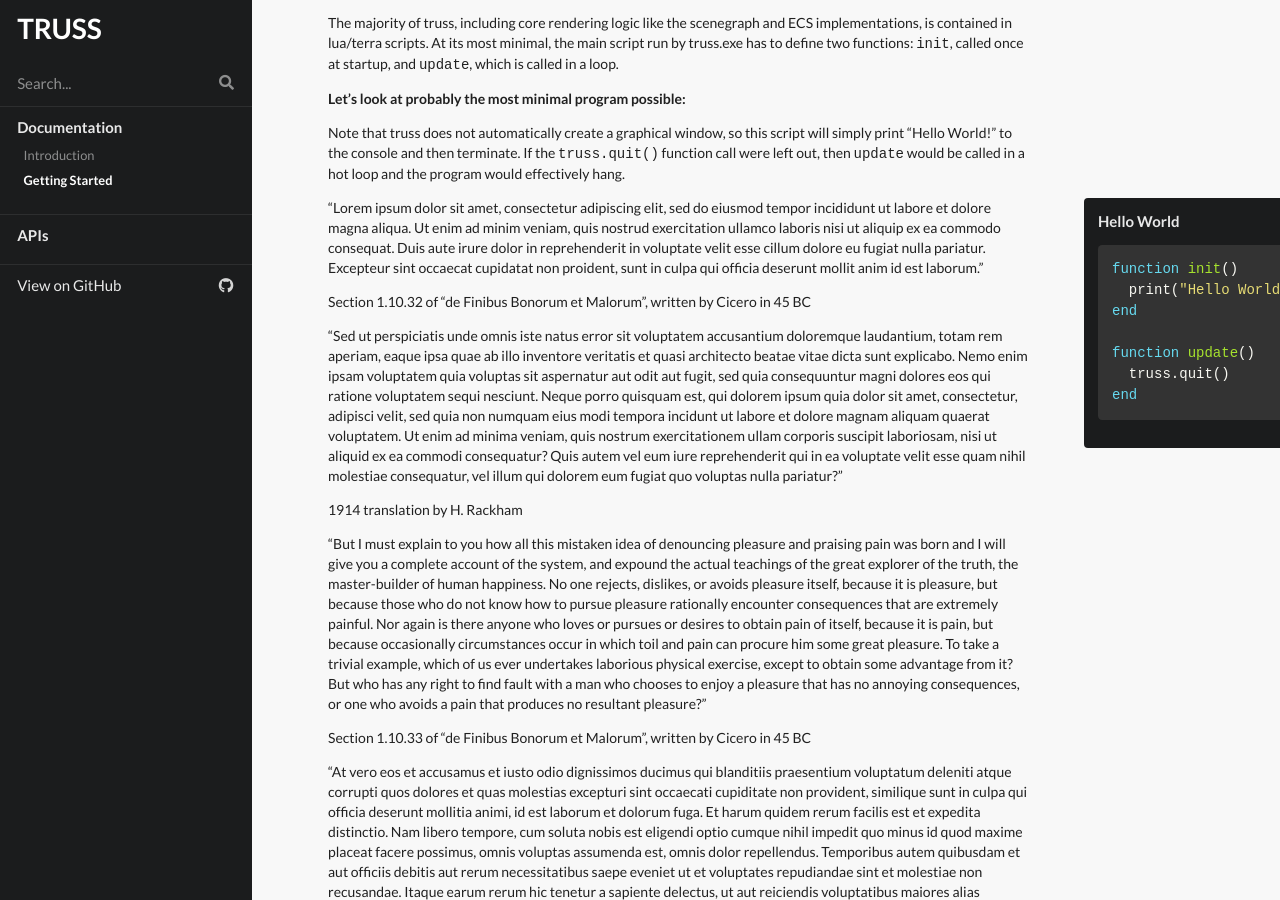
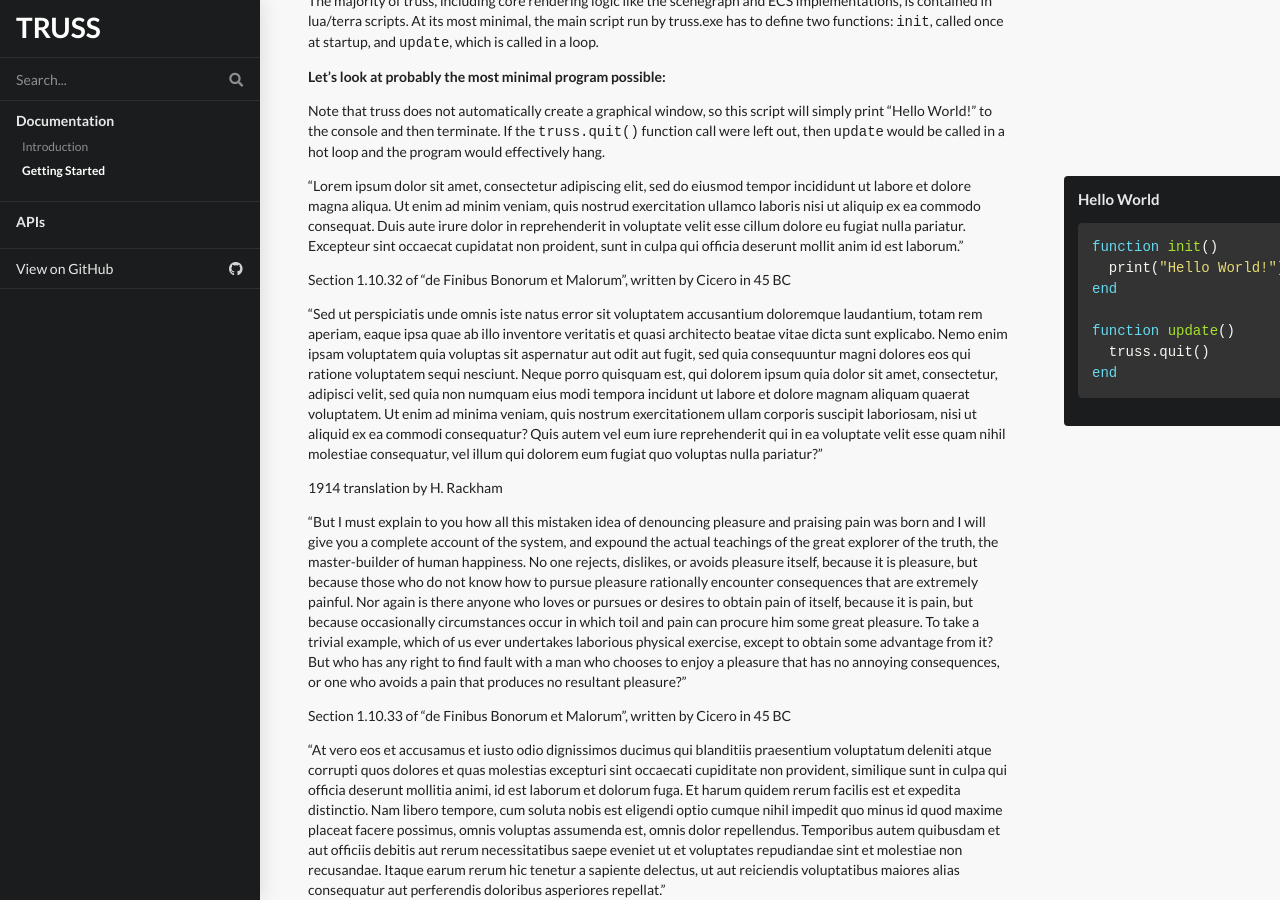
Before and after one commit to PyryM/truss, a Jekyll site: the page built from docs/index.html, in a window 1280 px wide and 900 px high, scrolled down 1774 px. Built offline with Jekyll 4.4.1, drawn with Linux system fonts in a browser that asks for light colours; nearby versions of some CDN libraries.

Commit message:
Simplified layout (using default sidebar) and removed tabs.
There were a lot of mixed tabs/spaces in the HTML templates.

```diff
--- a/docs/_includes/sidebar.html
+++ b/docs/_includes/sidebar.html
@@ -1,4 +1,4 @@
-<div class="ui left fixed large vertical inverted menu" id="sidebar">
+<div class="ui left vertical inverted menu visible sidebar" id="sidebar">
   <div class="item">
     <a href="/">
       <!--<img src="/images/logo.png" height="40" alt="{{ site.title }} logo">-->
@@ -6,15 +6,13 @@
     </a>
   </div>
 
-	<form action="/search/" method="get">
-		<div class="ui category inverted search item">
-			<div class="ui inverted transparent icon input">
+  <div class="ui category search item">
+    <form action="/search/" method="get" class="ui inverted transparent icon input">
       <input class="prompt" type="text" name="q" id="search-input" placeholder="Search...">
+      <input type="submit" value="Search" style="display: none;">
       <i class="search link inverted icon"></i>
-				<input type="submit" value="Search" style="display: none;">
+    </form>
   </div>
-		</div>
-	</form>
 
   {%- assign sorted_collections = site.collections | sort: "position" -%}
   {%- for collection in sorted_collections -%}
--- a/docs/_layouts/default.html
+++ b/docs/_layouts/default.html
@@ -17,14 +17,10 @@
     {% endif %}
   </head>
   <body>
-    <div class="ui grid">
-      <div class="ui column" style="flex: 0 0 20rem;">
-        {% include sidebar.html %}
-      </div>
-      <div class="ui column" style="flex: 1;">
-        <div class="ui text container" id="main">
-          {{ content }}
-        </div>
+    {% include sidebar.html %}
+    <div class="pusher">
+      <div class="ui text container" id="main">
+        {{ content }}
       </div>
     </div>
   </body>
```
Also changed, not shown: docs/_documentation/00_introduction.md (+5 -4 lines), docs/index.html (indentation only), docs/search.html (indentation only). Lines whose indentation alone changed are shown as unchanged.
